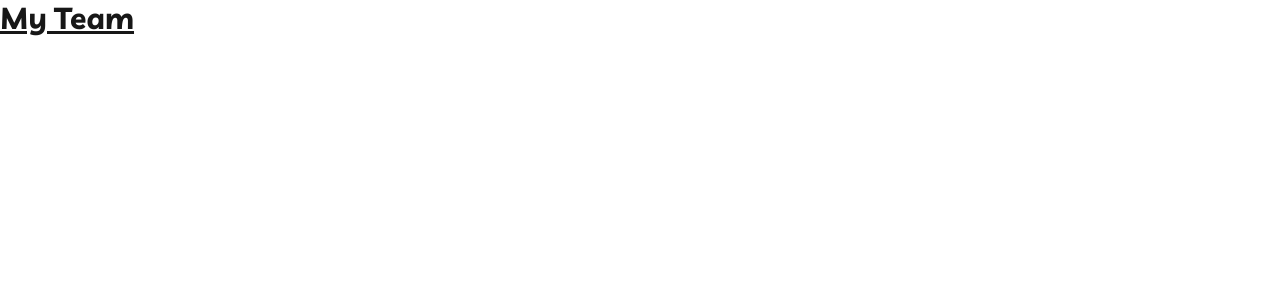
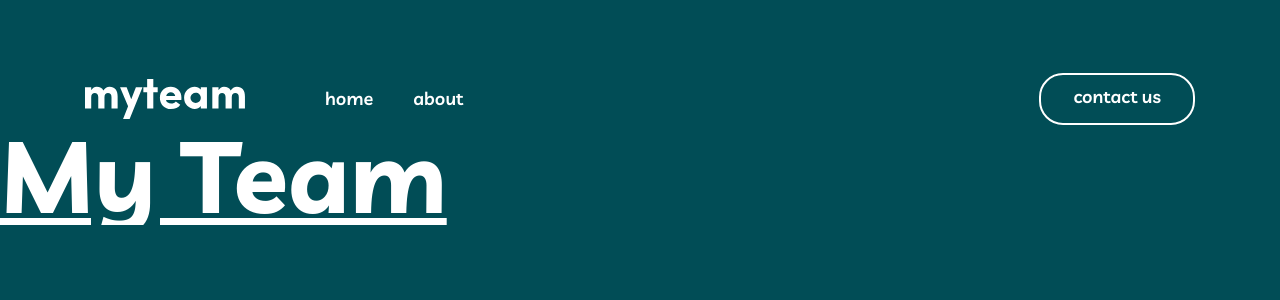
Before and after one commit to mackieva/myteam, a Next.js app: page / in a window 1280 px wide. Shown: the top 300 px of the page. Built offline with nearby package versions, Linux system fonts and the light colour scheme.

Commit message:
header, nav and button component

```diff
--- a/app/globals.css
+++ b/app/globals.css
@@ -20,6 +20,8 @@
 	--color-djg: hsl(186, 100%, 14%);
 	--color-ssg: hsl(186, 96%, 10%);
 	--color-dg: hsl(186, 100%, 8%);
+
+	--breakpoint-lg: 1440px;
 }
 
 html,
@@ -29,22 +31,11 @@ body {
 }
 
 body {
-	color: var(--foreground);
-	background: var(--background);
+	color: #fff;
+	background: var(--color-mg);
 	font-family: var(--font-livvic);
 	-webkit-font-smoothing: antialiased;
 	-moz-osx-font-smoothing: grayscale;
-}
-
-* {
-	box-sizing: border-box;
-	padding: 0;
-	margin: 0;
-}
-
-a {
-	color: inherit;
-	text-decoration: none;
 }
 
 @media (prefers-color-scheme: dark) {
--- a/app/layout.tsx
+++ b/app/layout.tsx
@@ -1,5 +1,6 @@
 import type { Metadata } from 'next';
 import { Livvic } from 'next/font/google';
+import Header from '@/components/header/header';
 import './globals.css';
 
 const livvic = Livvic({
@@ -9,8 +10,8 @@ const livvic = Livvic({
 });
 
 export const metadata: Metadata = {
-	title: 'Create Next App',
-	description: 'Generated by create next app',
+	title: 'myteam website',
+	description: 'Next.js based website based on design from FrontendMentor',
 };
 
 export default function RootLayout({
@@ -20,7 +21,10 @@ export default function RootLayout({
 }>) {
 	return (
 		<html lang='en'>
-			<body className={`${livvic.variable} `}>{children}</body>
+			<body className={`${livvic.variable} `}>
+				<Header />
+				{children}
+			</body>
 		</html>
 	);
 }
--- a/app/page.tsx
+++ b/app/page.tsx
@@ -1,3 +1,3 @@
 export default function Home() {
-	return <h1 className='font-bold text-3xl underline'>My Team</h1>;
+	return <h1 className='h1-lg underline'>My Team</h1>;
 }
--- /dev/null
+++ b/components/header/header.tsx
@@ -0,0 +1,21 @@
+import logo from '@/public/assets/images/logo.svg';
+import Image from 'next/image';
+import Nav from '../shared/nav';
+import Button from '../shared/button';
+
+const Header = () => {
+	return (
+		<header className='max-w-[1110px] mx-auto mt-[73px] flex justify-start items-center'>
+			<Image
+				src={logo}
+				alt='MyTeam Text Logo'
+				priority={true}
+				className='mr-20'
+			/>
+			<Nav />
+			<Button style='primary-light' link='/contact' label='contact us' />
+		</header>
+	);
+};
+
+export default Header;
--- /dev/null
+++ b/components/shared/button.css
@@ -0,0 +1,34 @@
+.btn {
+	transition: all 0.3s ease;
+}
+
+.btn-primary-light {
+	border: 2px solid #fff;
+	color: #fff;
+}
+
+.btn-primary-light:hover {
+	background: #fff;
+	color: var(--color-mg);
+}
+
+.btn-primary-dark {
+	border: 2px solid var(--color-mg);
+	color: var(--color-mg);
+}
+
+.btn-primary-dark:hover {
+	background: var(--color-mg);
+	color: #fff;
+}
+
+.btn-secondary {
+	border: 2px solid #fff;
+	background: #fff;
+	color: var(--color-mg);
+}
+
+.btn-secondary:hover {
+	border-color: var(--color-rb);
+	background: var(--color-rb);
+}
--- /dev/null
+++ b/components/shared/button.tsx
@@ -0,0 +1,22 @@
+import './button.css';
+
+const Button = ({
+	style,
+	link,
+	label,
+}: {
+	style: 'primary-light' | 'primary-dark' | 'secondary';
+	link: string;
+	label: string;
+}) => {
+	return (
+		<a
+			href={`${link}`}
+			className={`body-one px-8 pt-2 pb-3 rounded-3xl btn btn-${style}`}
+		>
+			{label}
+		</a>
+	);
+};
+
+export default Button;
--- /dev/null
+++ b/components/shared/nav.tsx
@@ -0,0 +1,20 @@
+const Nav = () => {
+	return (
+		<nav className='mr-auto'>
+			<ul className='menu flex justify-between items-center gap-10 body-one'>
+				<li>
+					<a href='/' className='transition-colors hover:text-lc'>
+						home
+					</a>
+				</li>
+				<li>
+					<a href='/about' className='transition-colors hover:text-lc'>
+						about
+					</a>
+				</li>
+			</ul>
+		</nav>
+	);
+};
+
+export default Nav;
```
Also changed, not shown: public/assets/images/logo.svg (added).
